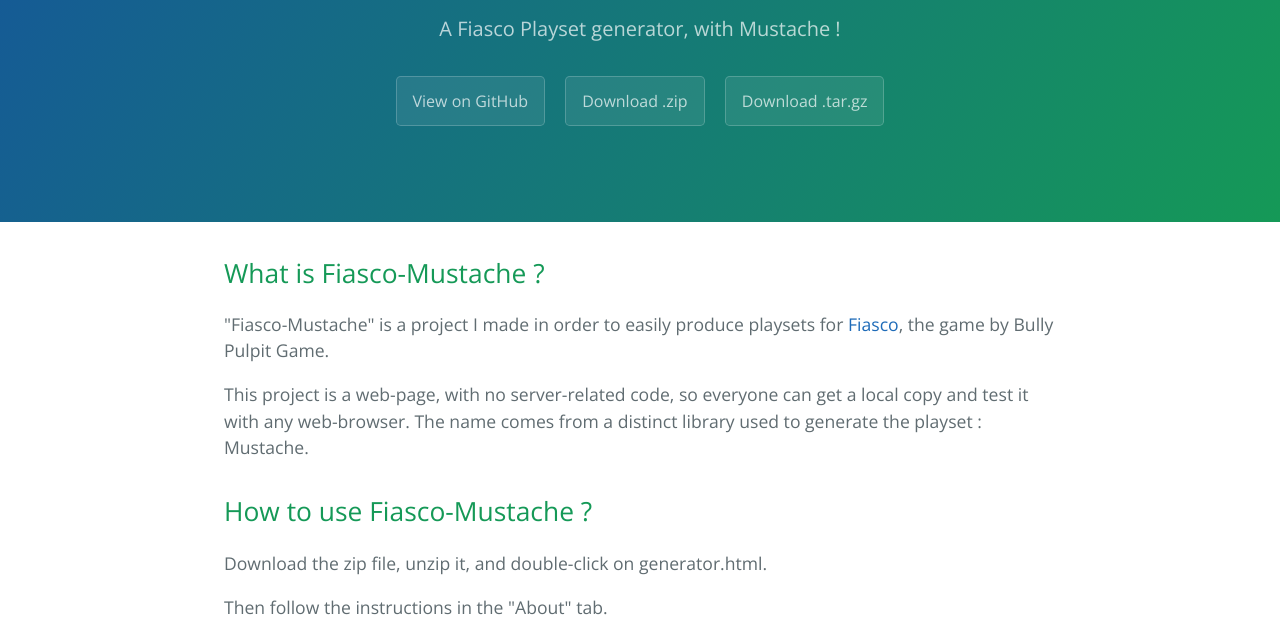
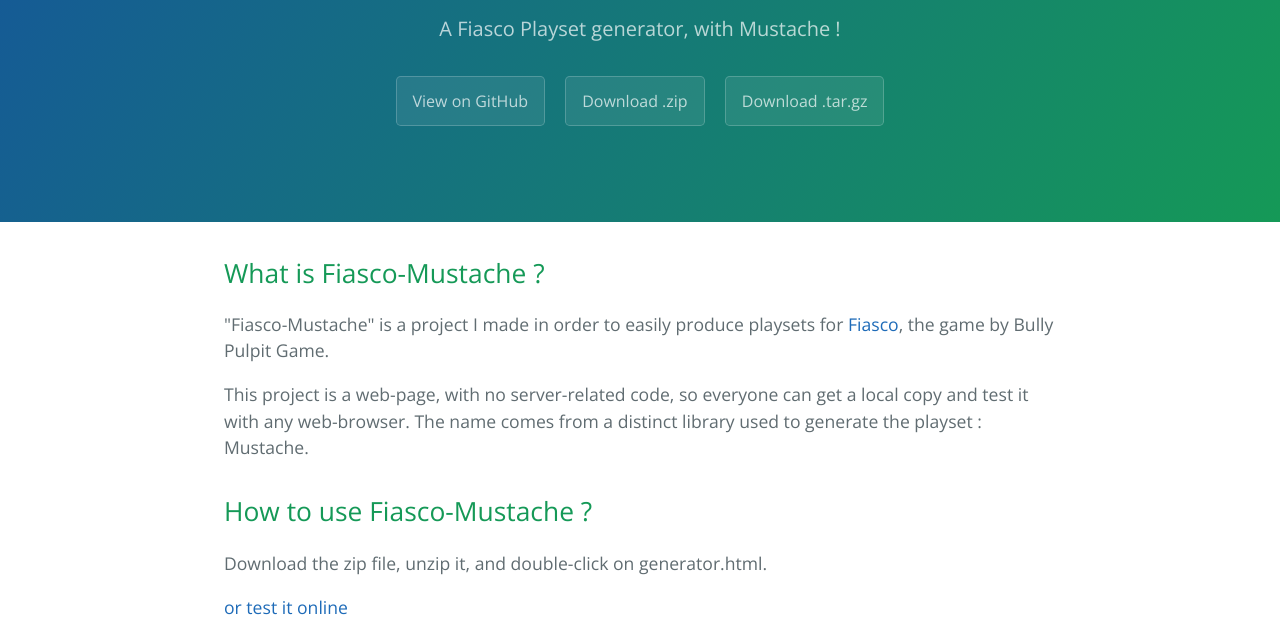
Before and after one commit to Gulix/fiasco-mustache, a plain HTML site: page index.html in a window 1280 px wide. Shown: the part 161-796 px from the top of the page. Drawn offline with nearby package versions, Linux system fonts and the light colour scheme.

Commit message:
Adding link to the generator test page

```diff
--- a/index.html
+++ b/index.html
@@ -30,6 +30,8 @@
 <a id="how-to-use-fiasco-mustache-" class="anchor" href="#how-to-use-fiasco-mustache-" aria-hidden="true"><span class="octicon octicon-link"></span></a>How to use Fiasco-Mustache ?</h2>
 
 <p>Download the zip file, unzip it, and double-click on generator.html. </p>
+
+<p><a href="generator/generator.html">or test it online</a></p>
 
 <p>Then follow the instructions in the "About" tab.</p>
 
```
